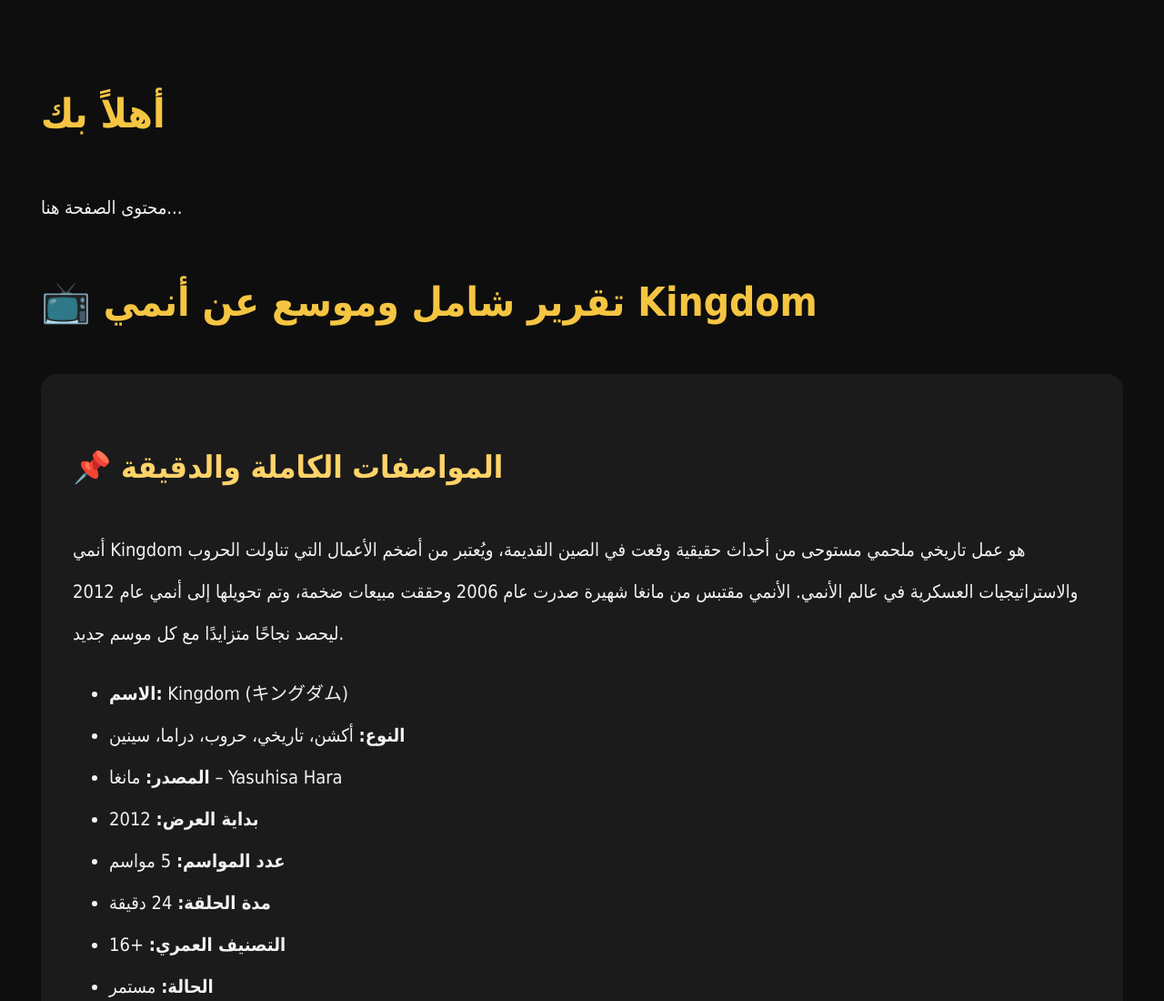
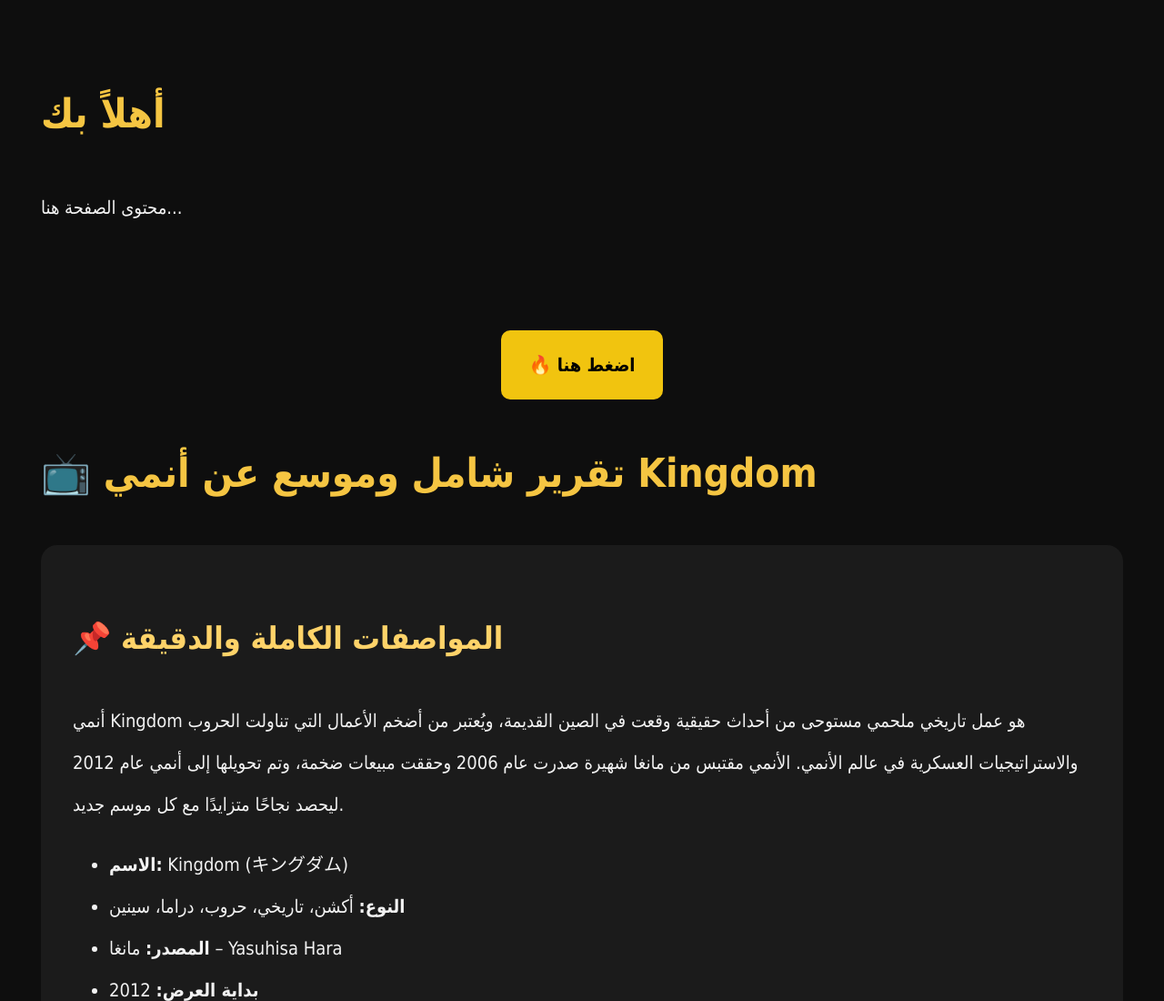
Before and after one commit to b434mear/b434mear.github.io, a plain HTML site: page index.html in a window 1280 px wide. Shown: the top 1100 px of the page at 91% size. Drawn offline with Linux system fonts and the light colour scheme.

Commit message:
أنمي كينجدوم

```diff
--- a/index.html
+++ b/index.html
@@ -11,7 +11,13 @@
 <!-- محتوى الموقع -->
 <h1>أهلاً بك</h1>
 <p>محتوى الصفحة هنا...</p>
+<!-- إعلان كبير ظاهر -->
+<div style="max-width:300px;margin:20px auto;text-align:center;">
 
+  <!-- 🔽 هنا حط كود الإعلان 300x250 -->
+  <script src="PUT_AD_CODE_HERE.js"></script>
+
+</div>
 <!-- كود Popunder (Pounder) -->
 <script>
 (function(pal){
@@ -75,8 +81,27 @@ a {
 
 <script async src=" https://repulsive-stock.com/b.3_Vt0aPC3/pMvqbxmLVvJvZKD/0w2_NYzqMM2QMGDMY/zVLNTTYn3fMszGYuw/NxjYQp"></script>
 </head>
-<body>
+<body><div style="text-align:center;margin:20px;">
 
+  <!-- إعلان -->
+  <script src="PUT_AD_CODE_HERE.js"></script>
+
+  <!-- زر -->
+  <br><br>
+  <a href="رابط_Pounder_او_Popunder"
+     style="
+     display:inline-block;
+     padding:15px 30px;
+     background:#f1c40f;
+     color:#000;
+     font-size:20px;
+     border-radius:10px;
+     text-decoration:none;
+     font-weight:bold;">
+     🔥 اضغط هنا
+  </a>
+
+</div>
 <h1>📺 تقرير شامل وموسع عن أنمي Kingdom</h1>
 
 <div class="section">
```
